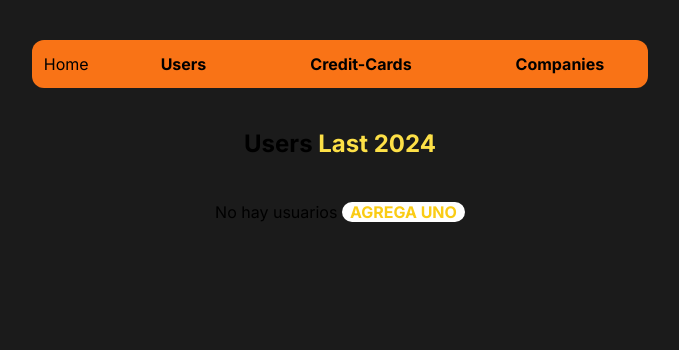
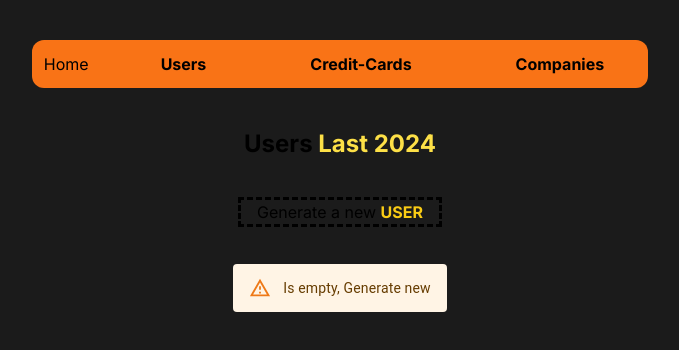
Before and after one commit to FakuKostasDvlpr/fakedata, a Next.js app: page /users in a window 1280 px wide. Shown: the top 350 px of the page, without its empty margins (300-979 px from the left). Built offline with nearby package versions, Linux system fonts and the light colour scheme.

Commit message:
alert add

```diff
--- a/app/companies/layout.tsx
+++ b/app/companies/layout.tsx
@@ -3,6 +3,7 @@ import React, { useState } from 'react';
 import fetchUserData from './page';
 import CardCompanies from '../components/CardCompanies';
 import Loading from '../components/Loading';
+import { Alert } from '@mui/material';
 
 export const Layout = () => {
     const [companiesData, setCompaniesData] = useState(null);
@@ -32,14 +33,7 @@ export const Layout = () => {
                 <h2 className='font-bold text-2xl'>
                     Companies<span className='font-bold text-2xl text-yellow-300'> Last 2024</span>
                 </h2>
-                {/* <button onClick={handleClick} className='outline-dashed hover:outline-dashed hover:text-yellow-400 px-4'>Generate a new <span className='text-yellow-400 font-bold'>COMPANIES</span></button> */}
-                {/* {companiesData ? (
-                    <>
-                        <CardCompanies companiesData={companiesData} />
-                    </>
-                ) : (
-                    <p>No hay companias, genera uno.</p>
-                )} */}
+                <button onClick={handleClick} className='outline-dashed hover:outline-dashed hover:text-yellow-400 px-4'>Genereta New</button>
                 {loading ? (
                     <>
                         <Loading />
@@ -50,7 +44,7 @@ export const Layout = () => {
                             <CardCompanies companiesData={companiesData} />
                         </>
                     ):(
-                        < button onClick={handleClick}>No hay Companies <span className='text-yellow-400 bg-white px-2 rounded-xl font-bold'>AGREGA UNA</span></button>
+                        <Alert severity="warning">Is empty, Generate new</Alert>
                         )
                 )}
             </div>
--- a/app/credit-cards/layout.tsx
+++ b/app/credit-cards/layout.tsx
@@ -3,6 +3,7 @@ import React, { useState } from 'react';
 import fetchUserData from './page';
 import CreditCard from '../components/CreditCard';
 import Loading from '../components/Loading';
+import { Alert } from '@mui/material';
 
 export const Layout = () => {
     const [creditCard, setCreditCard] = useState(null);
@@ -33,7 +34,7 @@ export const Layout = () => {
                 <h2 className='font-bold text-2xl'>
                     Users<span className='font-bold text-2xl text-yellow-300'> Last 2024</span>
                 </h2>
-                {/* <button onClick={handleClick} className='outline-dashed hover:outline-dashed hover:text-yellow-400 px-4'>Generate a new <span className='text-yellow-400 font-bold'>Credit Card</span> </button> */}
+                <button onClick={handleClick} className='outline-dashed hover:outline-dashed hover:text-yellow-400 px-4'>Generate a new <span className='text-yellow-400 font-bold'>Credit Card</span> </button>
                 {loading ? (
                         <Loading />
                 ) : (
@@ -42,7 +43,7 @@ export const Layout = () => {
                         <CreditCard CardData={creditCard} />
                         </>
                     ) : (
-                       < button onClick={handleClick}>No hay Credit cards <span className='text-yellow-400 bg-white px-2 rounded-xl font-bold'>AGREGA UNA</span></button>
+                        <Alert severity="warning">Is empty, Generate new</Alert>
                     )
                 )}
             </div>
--- a/app/users/layout.tsx
+++ b/app/users/layout.tsx
@@ -3,6 +3,7 @@ import React, { Suspense, useState } from 'react';
 import fetchUserData from './page';
 import CardUser from '../components/CardUser';
 import Loading from '../components/Loading';
+import { Alert } from '@mui/material';
 
 export const Layout = () => {
     const [userData, setUserData] = useState(null);
@@ -33,7 +34,7 @@ export const Layout = () => {
                 <h2 className='font-bold text-2xl'>
                     Users<span className='font-bold text-2xl text-yellow-300'> Last 2024</span>
                 </h2>
-                {/* <button onClick={handleClick} className='outline-dashed hover:outline-dashed hover:text-yellow-400 px-4'>Generate a new <span className='text-yellow-400 font-bold'>USER</span></button> */}
+                <button onClick={handleClick} className='outline-dashed hover:outline-dashed hover:text-yellow-400 px-4'>Generate a new <span className='text-yellow-400 font-bold'>USER</span></button>
                 {loading ? ( // Muestra el indicador de carga si loading es true
                     <Loading />
                 ) : (
@@ -42,7 +43,7 @@ export const Layout = () => {
                             <CardUser userData={userData} />
                         </>
                     ) : (
-                        < button onClick={handleClick}>No hay usuarios <span className='text-yellow-400 bg-white px-2 rounded-xl font-bold'>AGREGA UNO</span></button>
+                        <Alert severity="warning">Is empty, Generate new</Alert>
                         )
                 )}
             </div>
```
Also changed, not shown: package.json (+8 -5 lines), 1 other file (tests, documents, lock files or other folders).
